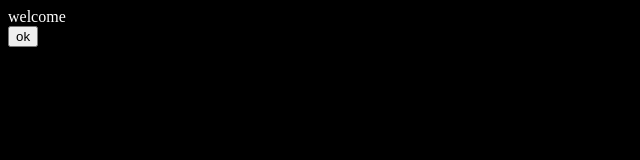
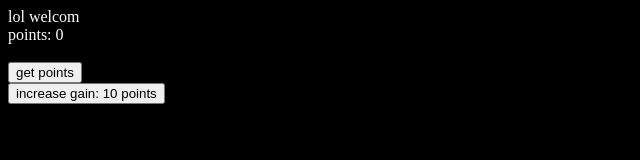
Before and after one commit to changeno/changeno.github.io, a plain HTML site: page index.html in a window 1280 px wide. Shown: the whole page, without its empty margins (0-640 px from the left). Drawn offline with Linux system fonts and the light colour scheme.

Commit message:
dont worry
ea

```diff
--- a/index.html
+++ b/index.html
@@ -9,9 +9,20 @@
 <body>
     <script src="js/send.js"></script>
     <div class="main">
-        welcome
+        lol welcom
+        <div id="game"></div>
+            <div id="point">points: 0</div>
+            <br>
+            <input type="button" value="get points" onclick="addPoints()" />
+            <br>
+            <button id="increase" onclick="gainInc()">increase gain: 10 points</button>
+        </div>
+        <br>
+        <br>
     </div>
-    <input type="button" value='ok' onclick="btnClickOk();" />
+    <br>
+    <br>
+    <br>
 </body>
 </body>
 </html>
--- a/js/send.js
+++ b/js/send.js
@@ -1,3 +1,18 @@
-function btnClickOk() {
-    alert('ok');
+var points = 0;
+var gain = 1;
+
+function addPoints() {
+    points += gain;
+    document.getElementById("point").textContent = "points: " + points
 }
+
+function gainInc() {
+    if (points > 9) {
+        points -= 10;
+        gain += 1
+        document.getElementById("point").textContent = "points: " + points
+    } else {
+        alert("not enough points");
+    }
+
+}
```
Also changed, not shown: css/main.css (line endings or trailing spaces).
